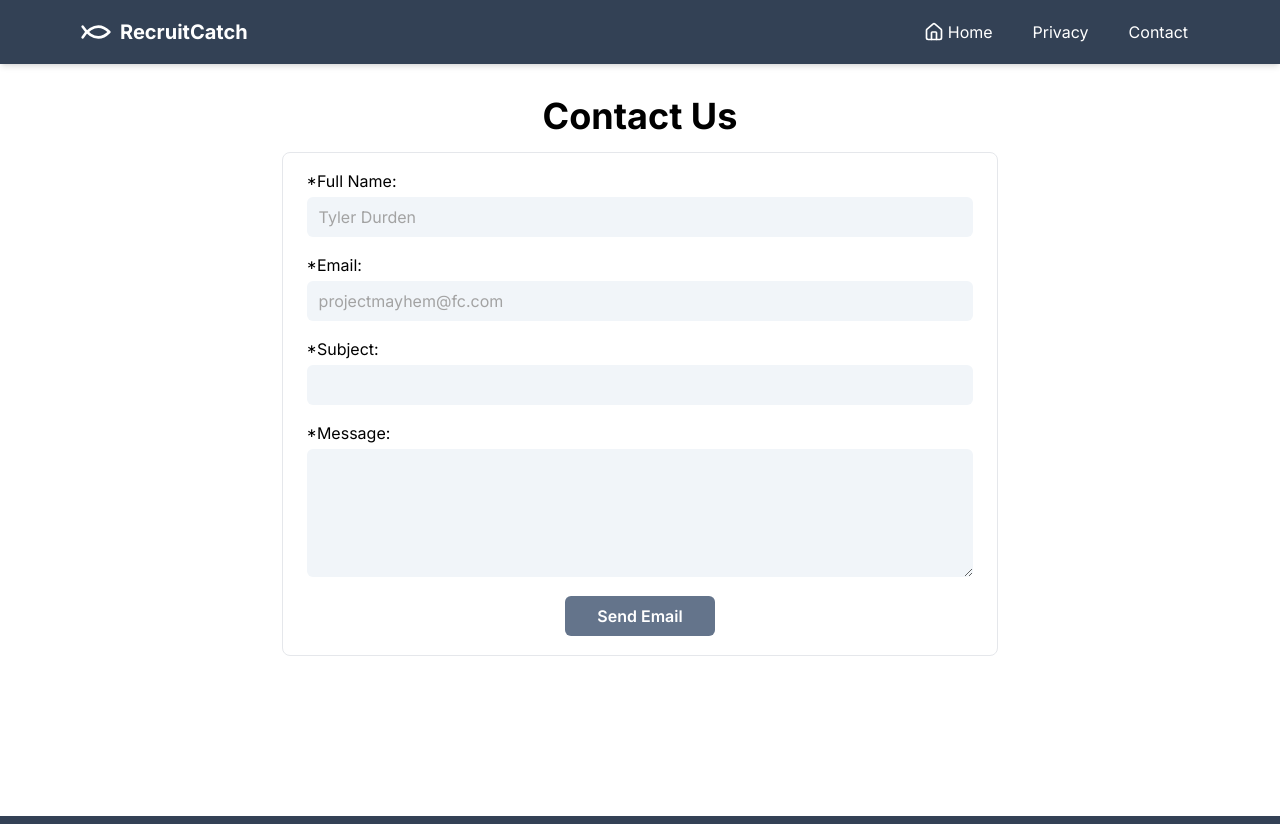
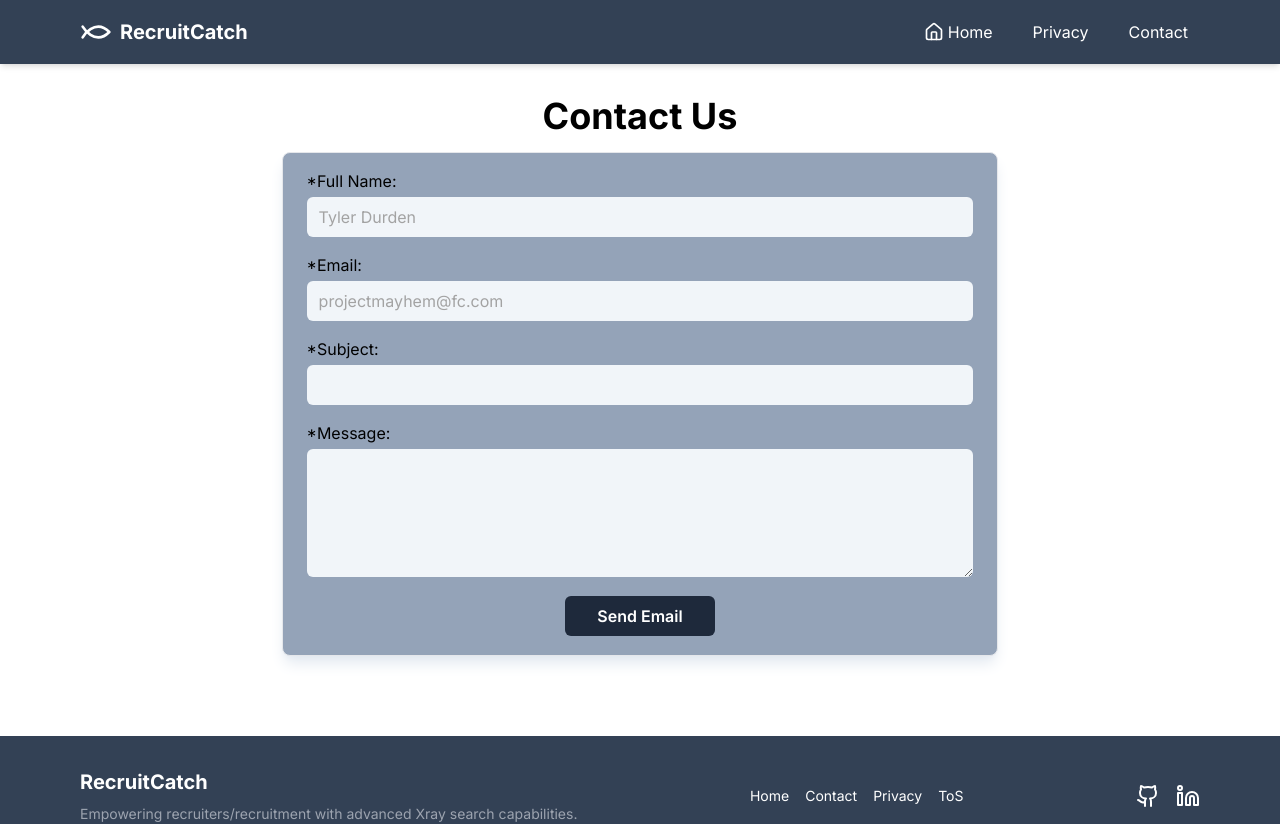
Before and after one commit to Bharath-Dubbaka/recruitNinja, a Next.js app: page /contact in a window 1280 px wide. Shown: the top 824 px of the page. Built offline with nearby package versions, Linux system fonts and the light colour scheme; no server answers.

Commit message:
more ui/ux changes

```diff
--- a/src/app/contact/page.tsx
+++ b/src/app/contact/page.tsx
@@ -99,7 +99,7 @@ function Contact() {
             <form
                ref={form}
                onSubmit={sendEmail}
-               className="text-black  flex flex-col w-[85%] sm:w-[66%] md:w-[56%] mb-40 rounded-lg px-2 py-4 sm:px-6 sm:py-4 border border-gray-200"
+               className="bg-slate-400 text-black  flex flex-col w-[85%] sm:w-[66%] md:w-[56%] mb-20 rounded-lg px-2 py-4 sm:px-6 sm:py-4 border border-gray-200 shadow-lg shadow-slate-200 "
             >
                <div className="flex flex-col mb-4">
                   <label className=" mb-1" htmlFor="fullName">
@@ -176,7 +176,7 @@ function Contact() {
                      type="submit"
                      value="Send"
                   >
-                     <div className="text-white px-8 py-2 bg-slate-500 rounded-[6px]  relative group transition duration-200  hover:bg-slate-300 hover:text-black font-semibold">
+                     <div className="text-white px-8 py-2 bg-slate-800 rounded-[6px]  relative group transition duration-200  hover:bg-slate-600 hover:text-white font-semibold">
                         Send Email
                      </div>
                   </button>
```
